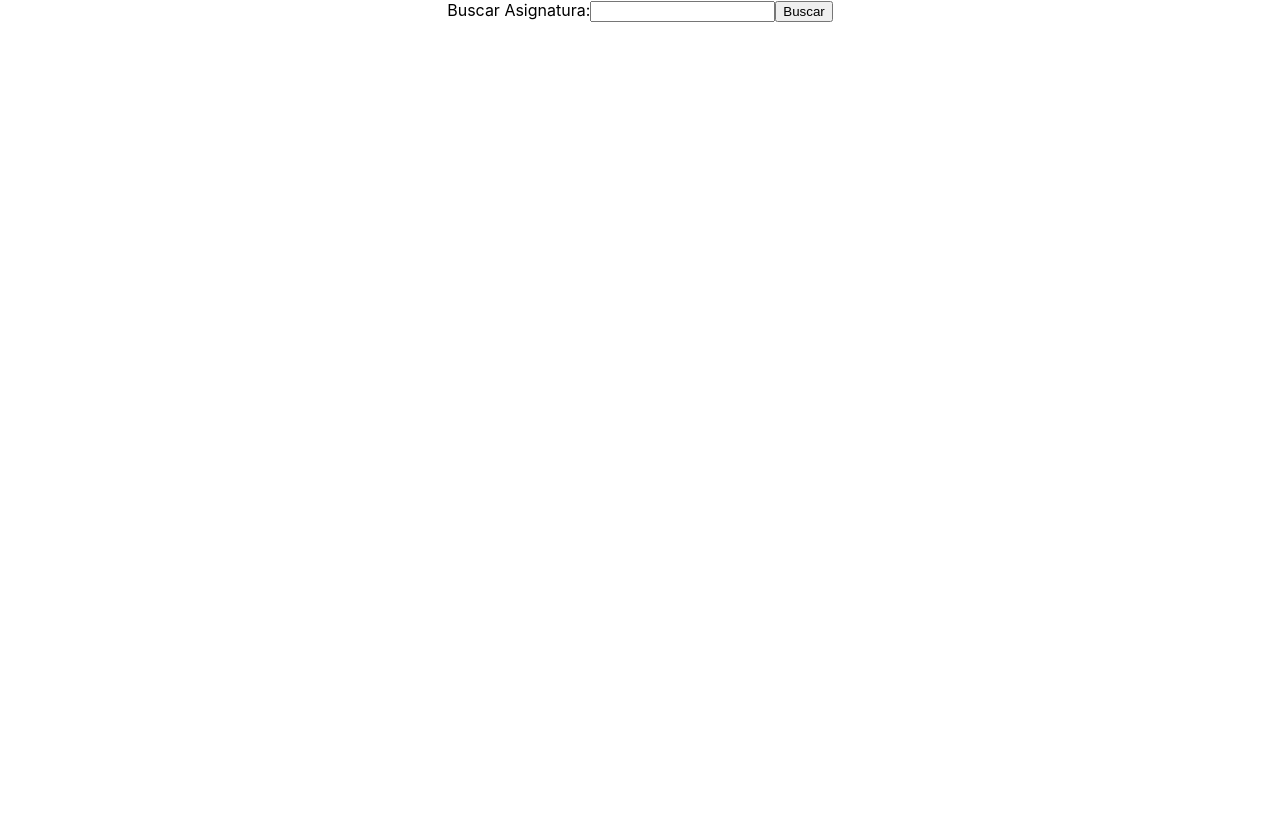
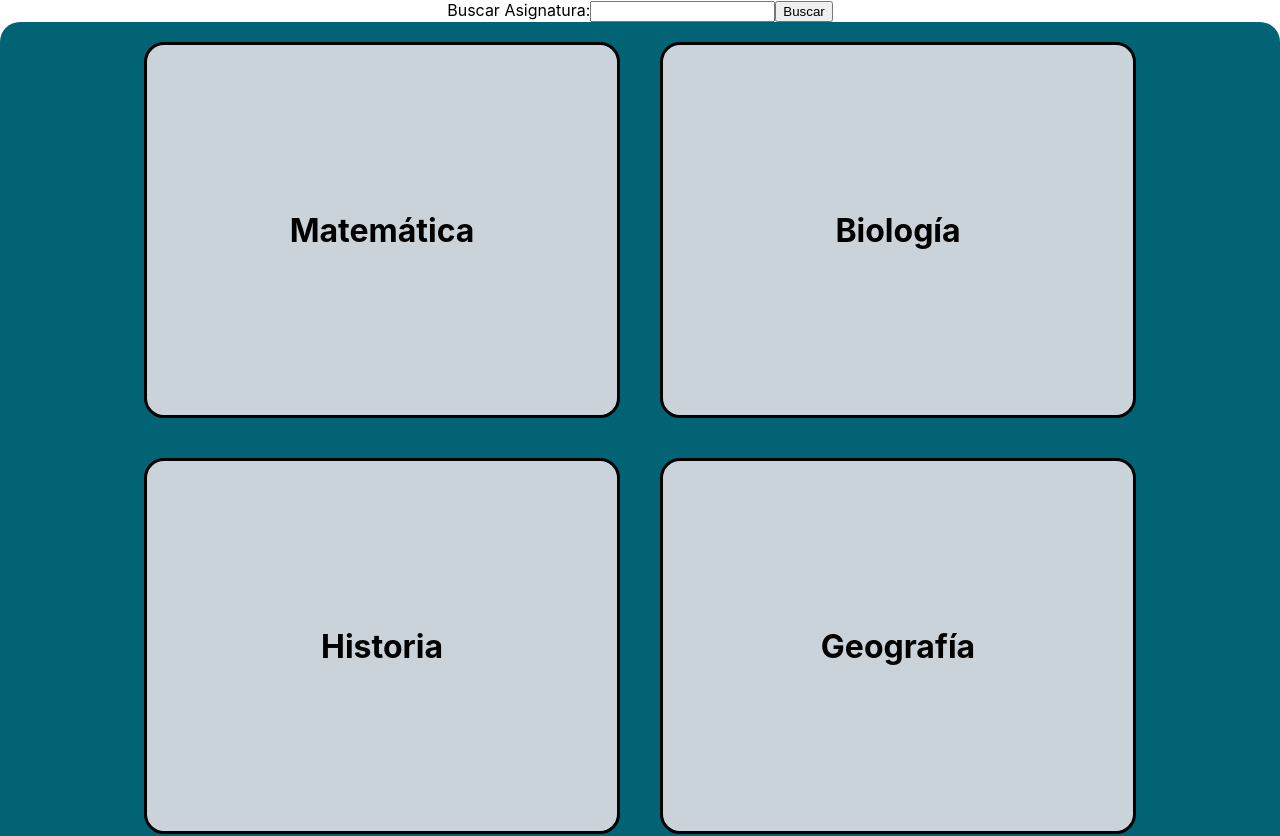
Before and after one commit to jjpicante/PF-Henry-Plataforma-Educativa, a React (Create React App) app in the folder Front/: page /Aulas in a window 1280 px wide. Shown: the top 836 px of the page. Before the commit the page ends 800 px from the top, so only its background shows below. Built offline with nearby package versions, Linux system fonts and the light colour scheme.

Commit message:
Cambios en componente Aulas

```diff
--- a/Front/src/Components/Aulas/Aulas.jsx
+++ b/Front/src/Components/Aulas/Aulas.jsx
@@ -1,14 +1,31 @@
 import SearchBar from "../SearchBar/searchBar";
-
+import CardAsignature from "../Cards/cards";
+import { useDispatch, useSelector } from "react-redux";
+import { useEffect } from "react";
+import { getMaterias } from "../../Redux/actions";
+import style from "./Classroom.module.css"
 
 const Classroom = () => {
+  const dispatch = useDispatch();
+  const asignatures = useSelector((state) => state.materias);
+  console.log(asignatures);
 
-    return(
+  useEffect(() => {
+    dispatch(getMaterias());
+  }, [dispatch]);
 
-        <div>
-            <SearchBar></SearchBar>
-        </div>
-    )
-}
+  return (
+    <div>
+      <div>
+        <SearchBar></SearchBar>
+      </div>
+      <div className={style.cardsContent}>
+        {asignatures?.map((elem) => {
+          return <CardAsignature name={elem.nombre}/>;
+        })}
+      </div>
+    </div>
+  );
+};
 
 export default Classroom;
--- /dev/null
+++ b/Front/src/Components/Aulas/Classroom.module.css
@@ -0,0 +1,8 @@
+.cardsContent{
+    background-color: rgb(1, 99, 116);
+    border-radius: 20px;
+    display: flex;
+    flex-direction: row;
+    flex-wrap: wrap;
+    justify-content: center;
+}
--- a/Front/src/Components/Cards/cards.css
+++ b/Front/src/Components/Cards/CardAsignature.module.css
@@ -1,14 +1,13 @@
 .cards{
-    background-color: transparent;
-    backdrop-filter: blur(3px);
+    background-color: rgb(203, 211, 218) ;
     display:flex;
     border: solid black;
     border-radius: 20px;
     width: 450px;
     height: 350px;
-    flex-direction: column;
+    flex-direction: row;
     margin: 20px;
     align-items: center;
+    justify-content: center;
     padding: 10px;
-    position: relative;
     }
--- a/Front/src/Components/Cards/cards.jsx
+++ b/Front/src/Components/Cards/cards.jsx
@@ -1,8 +1,8 @@
-import { NavLink } from "react-router-dom";
+import style from "./CardAsignature.module.css"
 
 export default function CardAsignature({ name, id }) {
   return (
-    <div classname="card">
+    <div className={style.cards}>
       <h1>{name}</h1>
     </div>
   );
```
